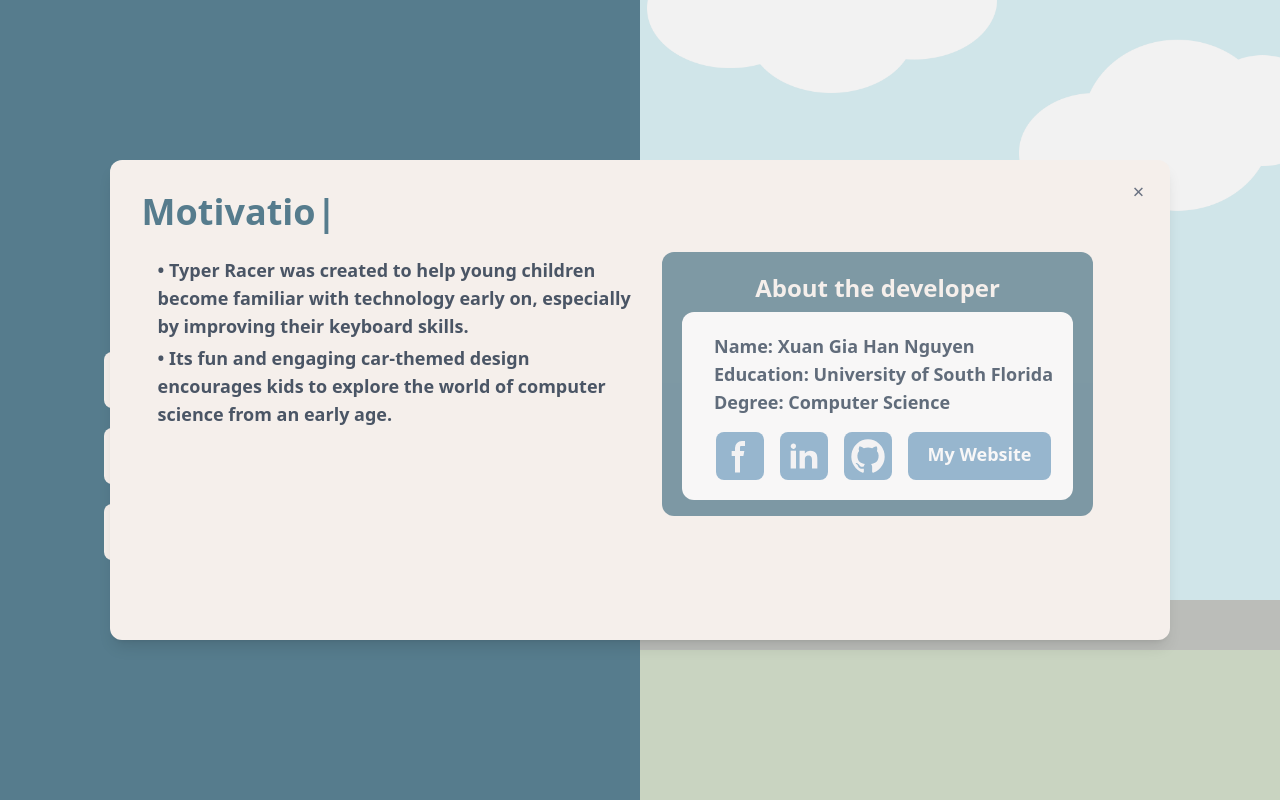
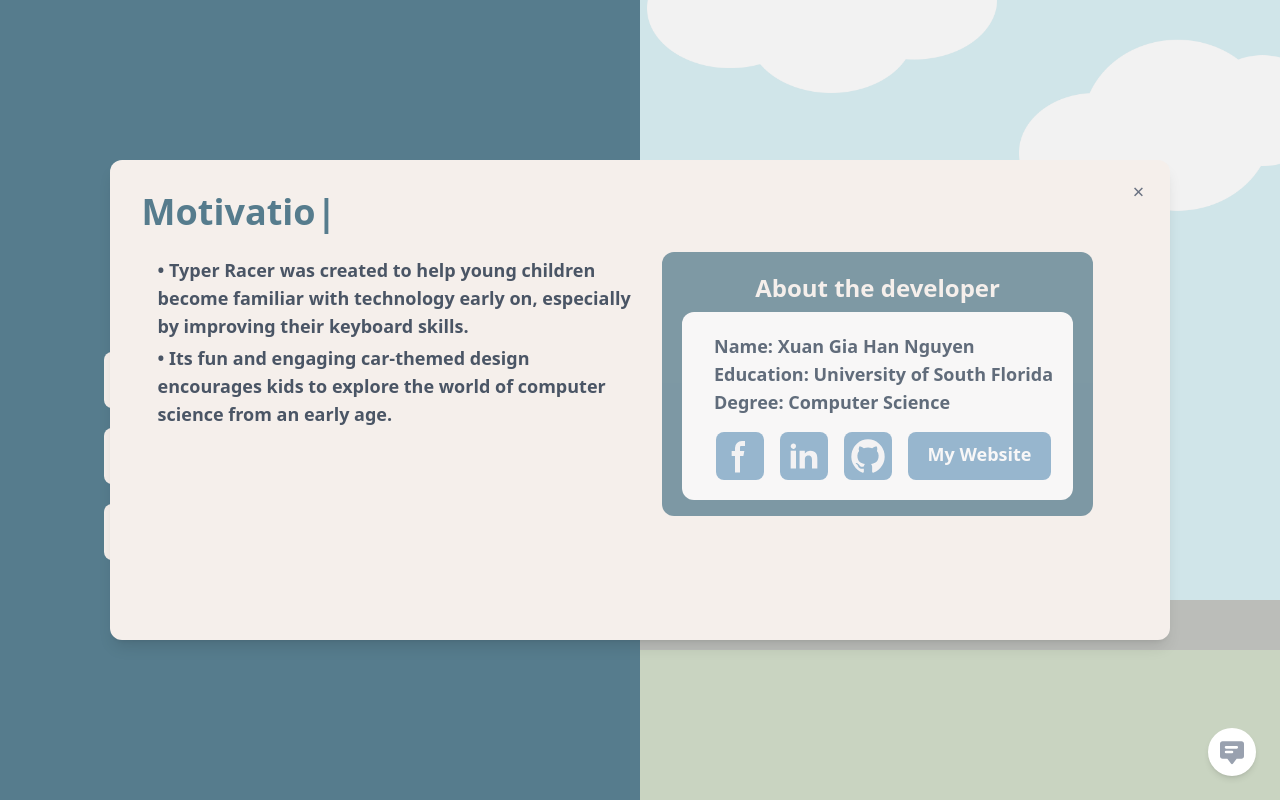
Before and after one commit to XuanGiaHanNguyen/RacerTyper, a React (Vite) app in the folder frontend/: page /RacerTyper/motivation in a window 1280 px wide. Built offline with nearby package versions, Linux system fonts and the light colour scheme.

Commit message:
chatbot initialized

```diff
--- a/frontend/src/App.jsx
+++ b/frontend/src/App.jsx
@@ -7,6 +7,7 @@ import Game from "./pages/game";
 import Instruction  from './pages/pop-ups/instruction';
 import Motivation from './pages/pop-ups/motivation';
 import LoadingScreen from "./pages/loading/LoadingScreen";
+import Chatbot from "./pages/chatbot";
 
 
 // name of the function must be capitalized
@@ -24,6 +25,7 @@ function App() {
         <Route path="/RacerTyper/loading" element={<LoadingScreen/>}/>
         <Route path="*" element={<Navigate to="/RacerTyper" />} />
       </Routes>
+      <Chatbot></Chatbot>
    </BrowserRouter>
   )
 }
--- a/frontend/src/assets/icon.jsx
+++ b/frontend/src/assets/icon.jsx
@@ -16,3 +16,18 @@ export const GitHubIcon =(
     <path d="M7.2 8.809H4V19.5h3.2V8.809Z"/>
     </svg>
   );
+
+  export const ChatBotIcon = (
+  <svg class="w-8 h-8 text-gray-400 dark:text-white" aria-hidden="true" xmlns="http://www.w3.org/2000/svg" width="24" height="24" fill="currentColor" viewBox="0 0 24 24">
+  <path fill-rule="evenodd" d="M3.559 4.544c.355-.35.834-.544 1.33-.544H19.11c.496 0 .975.194 1.33.544.356.35.559.829.559 1.331v9.25c0 .502-.203.981-.559 1.331-.355.35-.834.544-1.33.544H15.5l-2.7 3.6a1 1 0 0 1-1.6 0L8.5 17H4.889c-.496 0-.975-.194-1.33-.544A1.868 1.868 0 0 1 3 15.125v-9.25c0-.502.203-.981.559-1.331ZM7.556 7.5a1 1 0 1 0 0 2h8a1 1 0 0 0 0-2h-8Zm0 3.5a1 1 0 1 0 0 2H12a1 1 0 1 0 0-2H7.556Z" clip-rule="evenodd"/>
+  </svg>
+
+  );
+
+  export const SendIcon = (
+    <svg xmlns="http://www.w3.org/2000/svg" width="32" height="32" fill="currentColor" viewBox="-5 -5 34 34">
+    <g transform="rotate(45, 12, 12)">
+      <path fill-rule="evenodd" d="M12 2a1 1 0 0 1 .932.638l7 18a1 1 0 0 1-1.326 1.281L13 19.517V13a1 1 0 1 0-2 0v6.517l-5.606 2.402a1 1 0 0 1-1.326-1.281l7-18A1 1 0 0 1 12 2Z" clip-rule="evenodd"/>
+    </g>
+  </svg>
+  );
--- /dev/null
+++ b/frontend/src/pages/chatbot.jsx
@@ -0,0 +1,57 @@
+import React, { useState, useEffect } from 'react';
+import { ChatBotIcon, SendIcon } from '../assets/icon';
+
+const Chatbot = () => {
+    const [isOpen, setIsOpen] = useState(false);
+
+    const toggleChatbox = () => {
+        setIsOpen(!isOpen);
+    };
+
+    return (
+        <div className="fixed bottom-6 right-6 z-50">
+            {isOpen && (
+                <div className="absolute bottom-16 right-0 bg-white rounded-lg shadow-lg w-72 border border-gray-200 overflow-hidden">
+                    <div className="text-white p-3 flex justify-between items-center" style={{backgroundColor: "#567c8d"}}>
+                        <h3 className="font-medium">Racer Support</h3>
+                        <button
+                            onClick={toggleChatbox}
+                            className="text-white hover:text-gray-200"
+                        >
+                            ✕
+                        </button>
+                    </div>
+                    <div className="h-64 p-3 overflow-y-auto bg-gray-50">
+                        {/* Chat messages would go here */}
+                        <div className="mb-2 text-gray-600">
+                            Hello! How can I help you today?
+                        </div>
+                    </div>
+                    <div className="p-3 border-t border-gray-200">
+                        <div className="flex">
+                            <input
+                            type="text"
+                            placeholder="Type a message..."
+                            className="flex-1 p-2 border border-gray-300 rounded-l-md focus:outline-none"
+                            />
+                            <button className="flex bg-[#567c8d] items-center text-white text-center rounded-r-md pr-2 hover:bg-[#2f4156]" >
+                            <div className="ml-2 -mr-1">
+                                {SendIcon}
+                            </div>
+                            </button>
+                        </div>
+                    </div>
+                </div>
+            )}
+
+            <button
+                onClick={toggleChatbox}
+                className="rounded-full bg-white p-2 shadow-md hover:bg-gray-100"
+            >
+                {ChatBotIcon}
+            </button>
+        </div>
+    );
+};
+
+export default Chatbot;
--- a/frontend/src/pages/pop-ups/ResultsPopup.jsx
+++ b/frontend/src/pages/pop-ups/ResultsPopup.jsx
@@ -6,7 +6,7 @@ const ResultsPopup = ({ mistake, WPM, CPM, onTryAgain, isVisible }) => {
 
   return (
     <div className="fixed inset-0 bg-opacity-50 flex items-center justify-center z-50">
-      <div className="rounded-2xl p-8 max-w-md w-full mx-4 shadow-xl" style={{backgroundColor: "#b5b5b5"}}>
+      <div className="rounded-2xl p-8 max-w-md w-full mx-4 shadow-xl" style={{backgroundColor: "#c4c4c4"}}>
         <h2 className="text-4xl font-bold mb-6 text-center" style={{ color: '#f5efeb' }}>
           Typing Results
         </h2>
```
